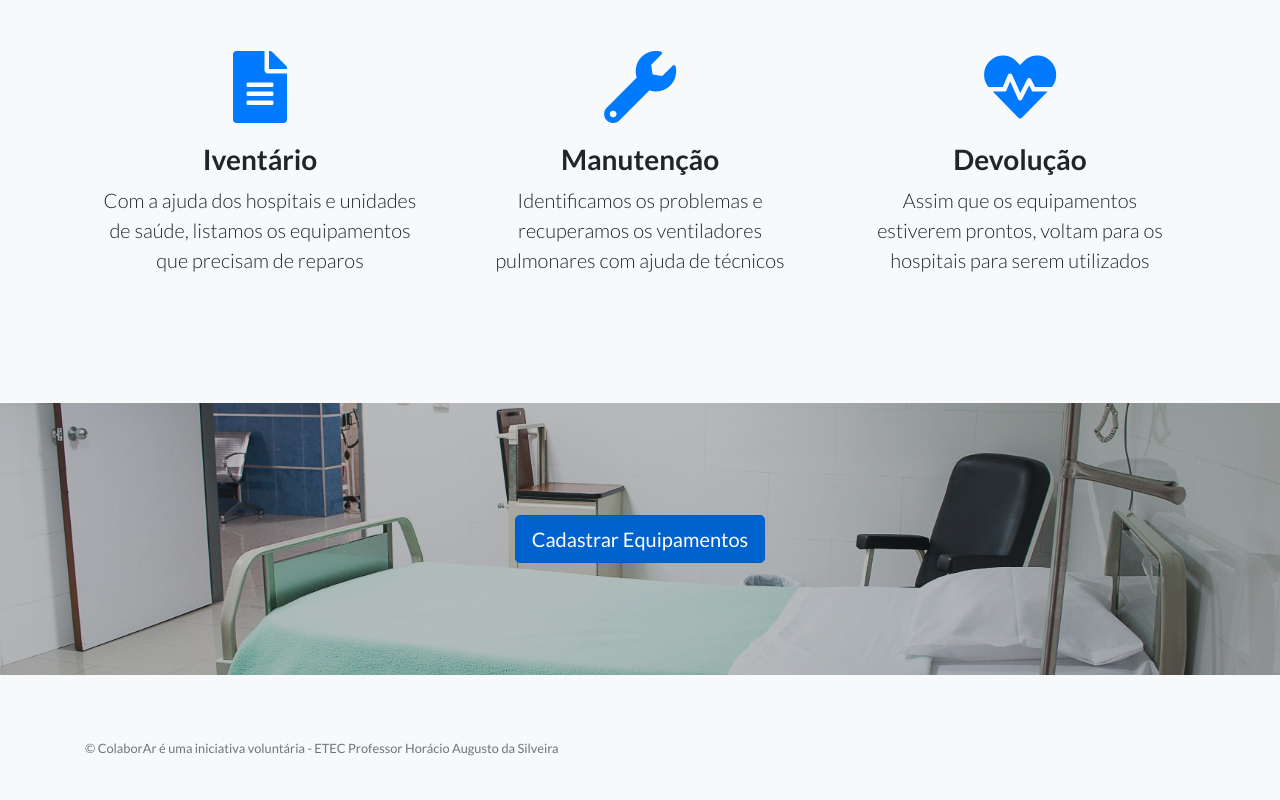
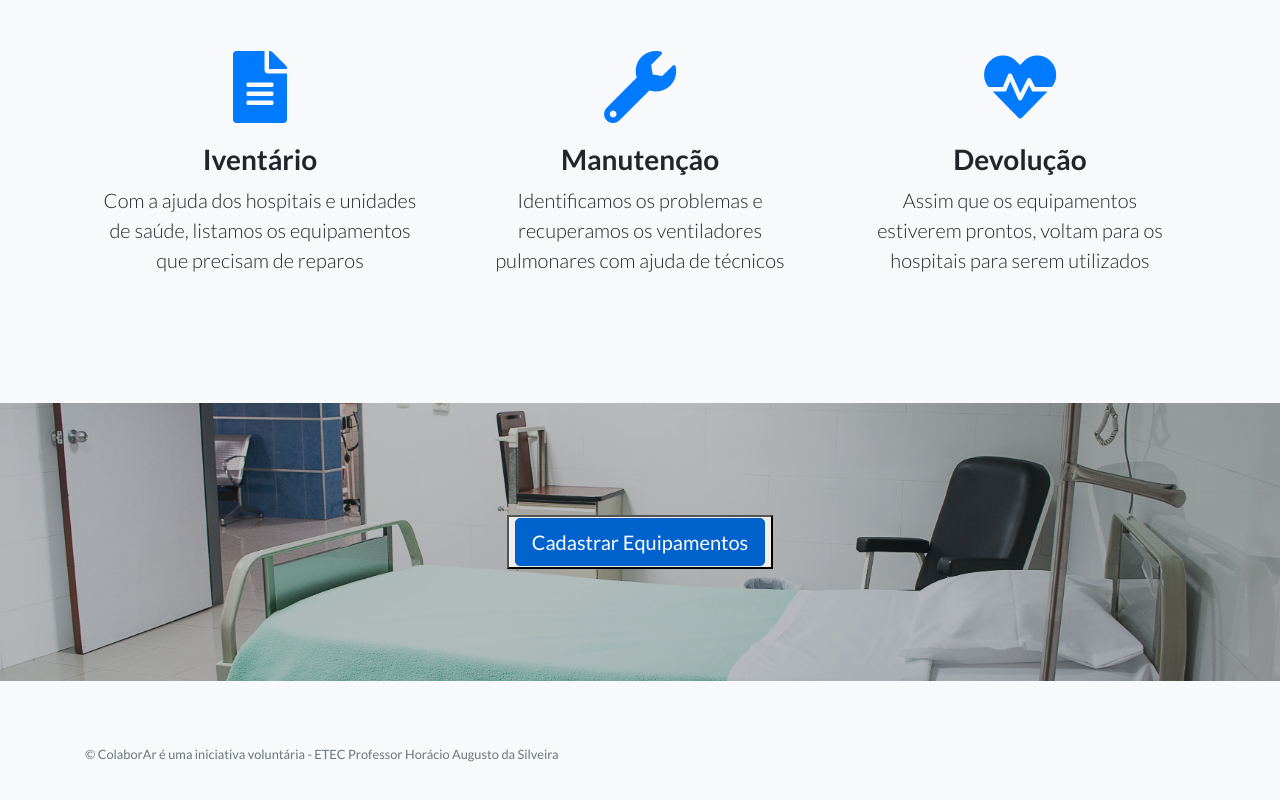
Before and after one commit to DS-ETECHAS/Colaborar-Hospitais, a plain HTML site: page index.html in a window 1280 px wide. Shown: the part 945-1745 px from the top of the page. Drawn offline with Linux system fonts and the light colour scheme.

Commit message:
tag button

```diff
--- a/index.html
+++ b/index.html
@@ -108,9 +108,9 @@
         <div class="col-md-12 mx-auto"></div>
         <div class="col-xl- mx-auto">
           <form>
-            <div class="col align-self-center">
+            <div class="col align-self-center"><button>
               <a href="https://forms.office.com/Pages/ResponsePage.aspx?id=bEY47UG2fUOa6dgBuCn6lLh1iVMff35Jjmp0JlrH5xRURUc1M0wwMUw1NVRDNUFHVVBPRUtPVjA4RS4u" class="btn btn-primary btn-lg active" role="button" aria-pressed="true">Cadastrar Equipamentos</a>
-            </div>
+              </button></div>
           </form>
         </div>
         </div>
```
